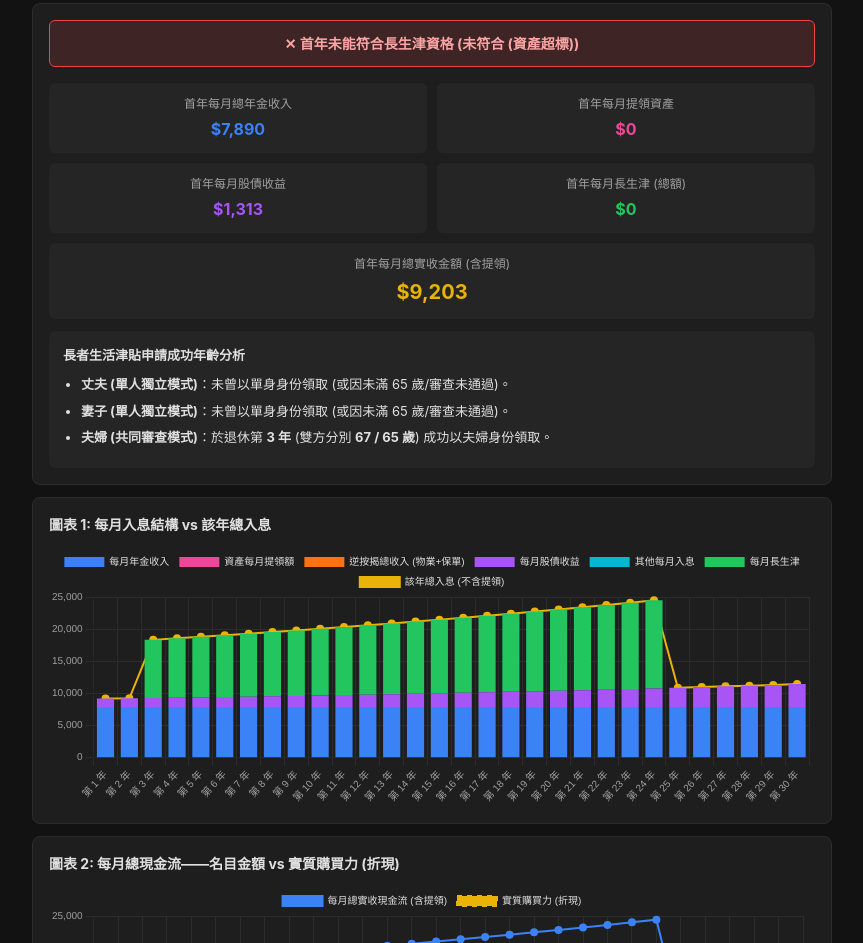
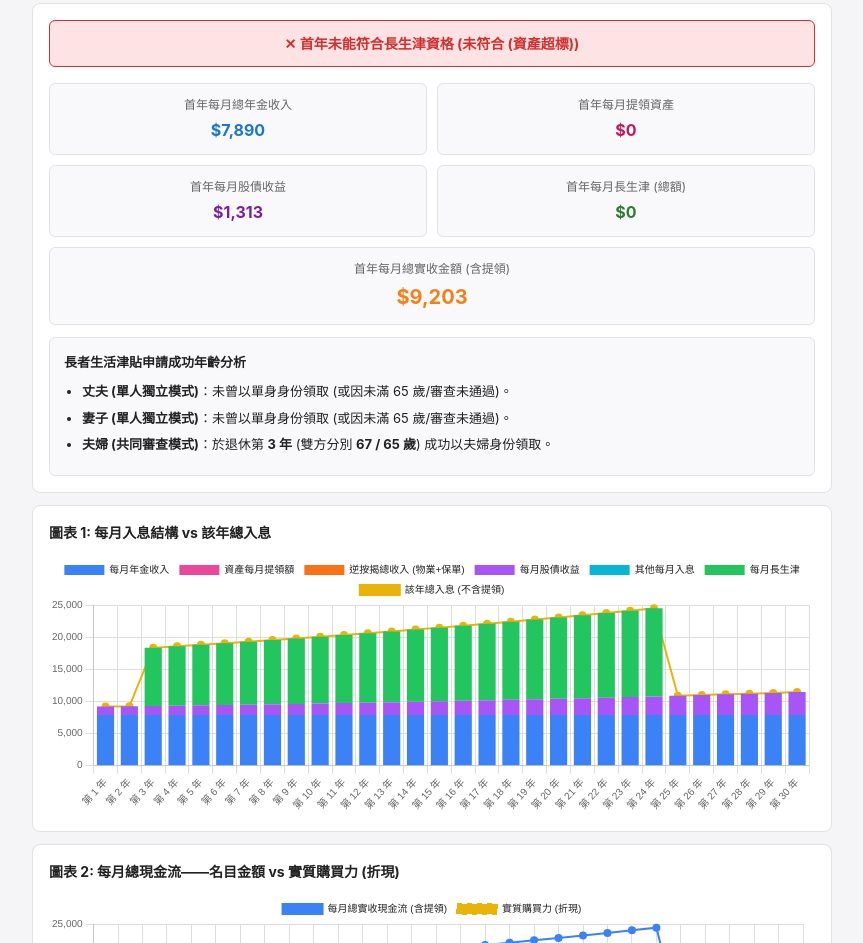
Before and after one commit to mbike-cat/retirement-simulators, a plain HTML site: page hkmc_oala_simulator.html in a window 1280 px wide. Shown: the part 1857-2800 px from the top of the page, without its empty margins (208-1071 px from the left). Drawn offline with nearby package versions, Linux system fonts and the light colour scheme.

Commit message:
feat(ui): 實作 CSS 自動切換日夜間模式並升級版本至 v0.31
- 新增完整 CSS 變數（CSS Variables）系統，並透過 `@media (prefers-color-scheme: light)` 媒體查詢支援根據系統偏好自動切換日夜間主題。
- 將應用程式版本號由 v0.3 提升至 v0.31。
- 優化圖表與介面元件在不同色彩主題下的文字、邊框、圖表網格線與狀態提示顏色的對比度與可讀性。

```diff
--- a/hkmc_oala_simulator.html
+++ b/hkmc_oala_simulator.html
@@ -3,9 +3,10 @@
 <head>
   <meta charset="UTF-8">
   <meta name="viewport" content="width=device-width, initial-scale=1.0">
-  <title>2026年度香港年金 + 長生津與實質購買力模擬器</title>
+  <title>2026年度香港年金 + 長生津與實質購買力模擬器 v0.31</title>
   <script src="https://cdn.jsdelivr.net/npm/chart.js"></script>
   <style>
+    /* 預設為夜間模式變數 */
     :root {
       --bg-color: #121212;
       --card-bg: #1e1e1e;
@@ -19,6 +20,32 @@
       --accent-purple: #a855f7;
       --accent-orange: #f97316;
       --accent-pink: #ec4899;
+      --select-bg: #2a2a2a;
+      --summary-card-bg: #252525;
+      --th-bg: #252525;
+      --grid-color: #2c2c2c;
+    }
+
+    /* 自動切換為白天模式 */
+    @media (prefers-color-scheme: light) {
+      :root {
+        --bg-color: #f5f5f7;
+        --card-bg: #ffffff;
+        --card-border: #e2e2e5;
+        --text-main: #222222;
+        --text-sub: #666666;
+        --accent-blue: #1976d2;
+        --accent-green: #2e7d32;
+        --accent-yellow: #f57f17;
+        --accent-red: #d32f2f;
+        --accent-purple: #7b1fa2;
+        --accent-orange: #e65100;
+        --accent-pink: #c2185b;
+        --select-bg: #f0f0f2;
+        --summary-card-bg: #f9f9fb;
+        --th-bg: #f0f0f2;
+        --grid-color: #dddddd;
+      }
     }
 
     body {
@@ -127,7 +154,7 @@
     }
 
     select {
-      background-color: #2a2a2a;
+      background-color: var(--select-bg);
       color: var(--text-main);
       border: 1px solid var(--card-border);
       padding: 8px 12px;
@@ -160,13 +187,13 @@
     .status-banner.fail {
       background-color: rgba(239, 68, 68, 0.15);
       border: 1px solid var(--accent-red);
-      color: #fca5a5;
+      color: var(--accent-red);
     }
 
     .status-banner.pass {
       background-color: rgba(34, 197, 94, 0.15);
       border: 1px solid var(--accent-green);
-      color: #86efac;
+      color: var(--accent-green);
     }
 
     .summary-grid {
@@ -177,7 +204,8 @@
     }
 
     .summary-card {
-      background-color: #252525;
+      background-color: var(--summary-card-bg);
+      border: 1px solid var(--card-border);
       padding: 12px;
       border-radius: 6px;
       text-align: center;
@@ -196,7 +224,8 @@
 
     .full-width-card {
       grid-column: span 2;
-      background-color: #252525;
+      background-color: var(--summary-card-bg);
+      border: 1px solid var(--card-border);
       padding: 12px;
       border-radius: 6px;
       text-align: center;
@@ -215,7 +244,8 @@
     }
 
     .analysis-card {
-      background-color: #252525;
+      background-color: var(--summary-card-bg);
+      border: 1px solid var(--card-border);
       padding: 14px;
       border-radius: 6px;
       font-size: 13px;
@@ -250,7 +280,7 @@
     }
 
     th {
-      background-color: #252525;
+      background-color: var(--th-bg);
       color: var(--text-sub);
       font-weight: normal;
     }
@@ -291,7 +321,7 @@
   <a href="#" class="header-link">&larr; 返回工具箱首頁</a>
   <h1>2026年度香港年金 + 長生津與實質購買力模擬器</h1>
   <div class="subtitle">2026 HK Annuity & OALA Purchasing Power Simulator</div>
-  <div class="version">版本 v0.3</div>
+  <div class="version">版本 v0.31</div>
 
   <!-- 輸入設定面板 -->
   <div class="section-title">
@@ -592,7 +622,7 @@
   let chart1Instance = null;
   let chart2Instance = null;
 
-  const STORAGE_KEY = 'hk_annuity_sim_config_v05';
+  const STORAGE_KEY = 'hk_annuity_sim_config_v051';
 
   const defaultValues = {
     appMode: 'couple',
@@ -894,10 +924,8 @@
 
       const totalRev = curPropRev + curInsRev;
 
-      // 確保股債收息最小值為 0
       const monthlyInvIncome = Math.max(0, (currentLiquidAssets * portfolioReturn) / 12);
 
-      // 資產提領上限控制：若剩餘資產不足全年的提領額，則限縮該年提領，若資產已歸零則歸零
       let actualMonthlyWithdrawal = currentMonthlyWithdrawal;
       const annualNeededWithdrawal = actualMonthlyWithdrawal * 12;
       if (currentLiquidAssets <= 0) {
@@ -969,7 +997,6 @@
       const totalNominalIncome = totalAnnuity + totalRev + monthlyInvIncome + otherIncome + oalaBenefit;
       const totalCashFlowWithWithdrawal = totalNominalIncome + actualMonthlyWithdrawal;
 
-      // 修正後的實質購買力折現：以總現金流除以綜合通脹因子 (inflation + extraDiscount)
       const totalDiscountRate = inflation + extraDiscount;
       const realPurchasingPower = totalCashFlowWithWithdrawal / Math.pow(1 + totalDiscountRate, y - 1);
 
@@ -1004,7 +1031,6 @@
         real: realPurchasingPower
       });
 
-      // 資產滾存更新
       currentLiquidAssets = (currentLiquidAssets - actualMonthlyWithdrawal * 12) * (1 + portfolioReturn);
       if (currentLiquidAssets < 0) currentLiquidAssets = 0;
 
@@ -1080,7 +1106,7 @@
         <td>${formatCurrency(row.withdrawal)}</td>
         <td>${formatCurrency(row.rev)}</td>
         <td>${formatCurrency(row.assets)}</td>
-        <td><span style="color:${row.oalaStatus.includes('成功') ? '#86efac' : '#fca5a5'}">${row.oalaStatus}</span></td>
+        <td><span style="color:${row.oalaStatus.includes('成功') ? 'var(--accent-green)' : 'var(--accent-red)'}">${row.oalaStatus}</span></td>
         <td><b>${formatCurrency(row.nominalIncome)}</b></td>
         <td style="color:var(--accent-yellow);">${formatCurrency(row.real)}</td>
       `;
@@ -1107,6 +1133,11 @@
       }
     };
 
+    const computedStyle = getComputedStyle(document.documentElement);
+    const textColor = computedStyle.getPropertyValue('--text-sub').trim();
+    const gridColor = computedStyle.getPropertyValue('--grid-color').trim();
+    const legendColor = computedStyle.getPropertyValue('--text-main').trim();
+
     const ctx1 = document.getElementById('chart1').getContext('2d');
     chart1Instance = new Chart(ctx1, {
       type: 'bar',
@@ -1126,11 +1157,11 @@
         responsive: true,
         maintainAspectRatio: false,
         scales: {
-          x: { stacked: true, ticks: { color: '#a0a0a0', font: { size: 10 } }, grid: { color: '#2c2c2c' } },
-          y: { stacked: true, ticks: { color: '#a0a0a0', font: { size: 10 } }, grid: { color: '#2c2c2c' } }
+          x: { stacked: true, ticks: { color: textColor, font: { size: 10 } }, grid: { color: gridColor } },
+          y: { stacked: true, ticks: { color: textColor, font: { size: 10 } }, grid: { color: gridColor } }
         },
         plugins: {
-          legend: { labels: { color: '#e0e0e0', font: { size: 10 } } },
+          legend: { labels: { color: legendColor, font: { size: 10 } } },
           tooltip: tooltipOptions
         }
       }
@@ -1150,11 +1181,11 @@
         responsive: true,
         maintainAspectRatio: false,
         scales: {
-          x: { ticks: { color: '#a0a0a0', font: { size: 10 } }, grid: { color: '#2c2c2c' } },
-          y: { ticks: { color: '#a0a0a0', font: { size: 10 } }, grid: { color: '#2c2c2c' } }
+          x: { ticks: { color: textColor, font: { size: 10 } }, grid: { color: gridColor } },
+          y: { ticks: { color: textColor, font: { size: 10 } }, grid: { color: gridColor } }
         },
         plugins: {
-          legend: { labels: { color: '#e0e0e0', font: { size: 10 } } },
+          legend: { labels: { color: legendColor, font: { size: 10 } } },
           tooltip: tooltipOptions
         }
       }
```
